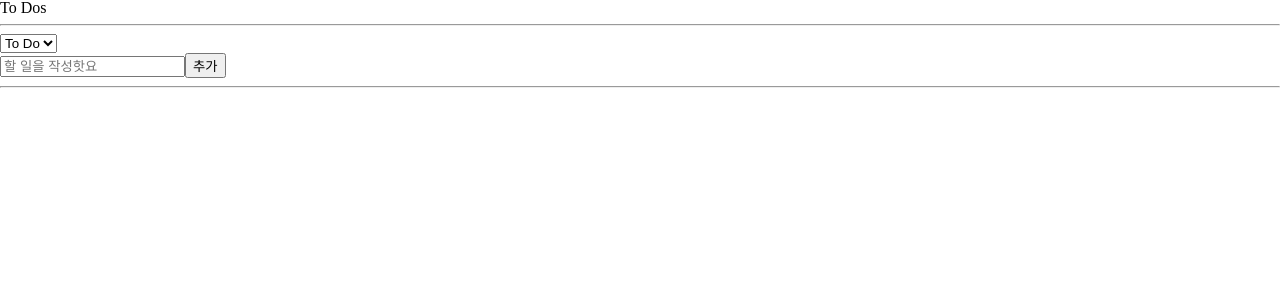
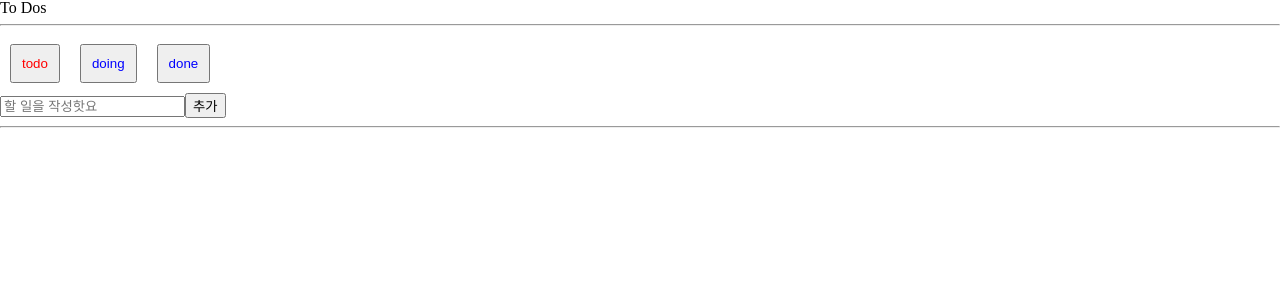
Before and after one commit to j2noo/to-do-list, a React (Create React App) app: page / in a window 1280 px wide. Shown: the top 300 px of the page. Built offline with nearby package versions, Linux system fonts and the light colour scheme.

Commit message:
chore : 버튼 색상 구분

```diff
--- a/src/component/ToDo.tsx
+++ b/src/component/ToDo.tsx
@@ -24,6 +24,11 @@ function ToDo({ text, category, id }: IToDo) {
   return (
     <li>
       <span>{text}</span>
+      {category !== Categories.TO_DO && (
+        <button name={Categories.TO_DO + ""} onClick={onClick}>
+          To Do
+        </button>
+      )}
       {category !== Categories.DOING && (
         <button name={Categories.DOING + ""} onClick={onClick}>
           Doing
@@ -34,11 +39,6 @@ function ToDo({ text, category, id }: IToDo) {
           Done
         </button>
       )}
-      {category !== Categories.TO_DO && (
-        <button name={Categories.TO_DO + ""} onClick={onClick}>
-          To Do
-        </button>
-      )}
     </li>
   );
 }
--- a/src/component/ToDoList.tsx
+++ b/src/component/ToDoList.tsx
@@ -1,25 +1,51 @@
-import { useState } from "react";
+import React, { useState } from "react";
 import { useForm } from "react-hook-form";
 import ToDo from "./ToDo";
 import CreateToDo from "./CreateToDo";
 import { useRecoilState, useRecoilValue } from "recoil";
 import { Categories, categoryState, toDoState, todoSelector } from "../atoms";
+import { styled } from "styled-components";
+
+const SelectTab = styled.div`
+  display: flex;
+`;
+const CategoryTab = styled.button<{ isSelected: boolean }>`
+  margin: 10px;
+  padding: 10px;
+  color: ${(props) => (props.isSelected ? "red" : "blue")};
+`;
 
 function ToDoList() {
   const toDos = useRecoilValue(todoSelector);
   const [category, setCategory] = useRecoilState(categoryState);
-  const onInput = (event: React.FormEvent<HTMLSelectElement>) => {
-    setCategory(event.currentTarget.value as any);
-  };
+  // const onInput = (event: React.FormEvent<HTMLSelectElement>) => {
+  //   setCategory(event.currentTarget.value as any);
+  // };
+  function categoryClicked(event: React.MouseEvent<HTMLButtonElement>) {
+    console.log(event.currentTarget.value);
+    setCategory(event.currentTarget.value as Categories);
+  }
   return (
     <div>
       <h1>To Dos</h1>
       <hr></hr>
-      <select value={category} onInput={onInput}>
+      <SelectTab>
+        <CategoryTab isSelected={category == Categories.TO_DO} value={Categories.TO_DO} onClick={categoryClicked}>
+          todo
+        </CategoryTab>
+        <CategoryTab isSelected={category == Categories.DOING} value={Categories.DOING} onClick={categoryClicked}>
+          doing
+        </CategoryTab>
+        <CategoryTab isSelected={category == Categories.DONE} value={Categories.DONE} onClick={categoryClicked}>
+          done
+        </CategoryTab>
+      </SelectTab>
+
+      {/* <select value={category} onInput={onInput}>
         <option value={Categories.TO_DO}>To Do</option>
         <option value={Categories.DOING}>Doing</option>
         <option value={Categories.DONE}>Done</option>
-      </select>
+      </select> */}
       <CreateToDo></CreateToDo>
       <ul>
         {toDos?.map((toDo) => (
```
